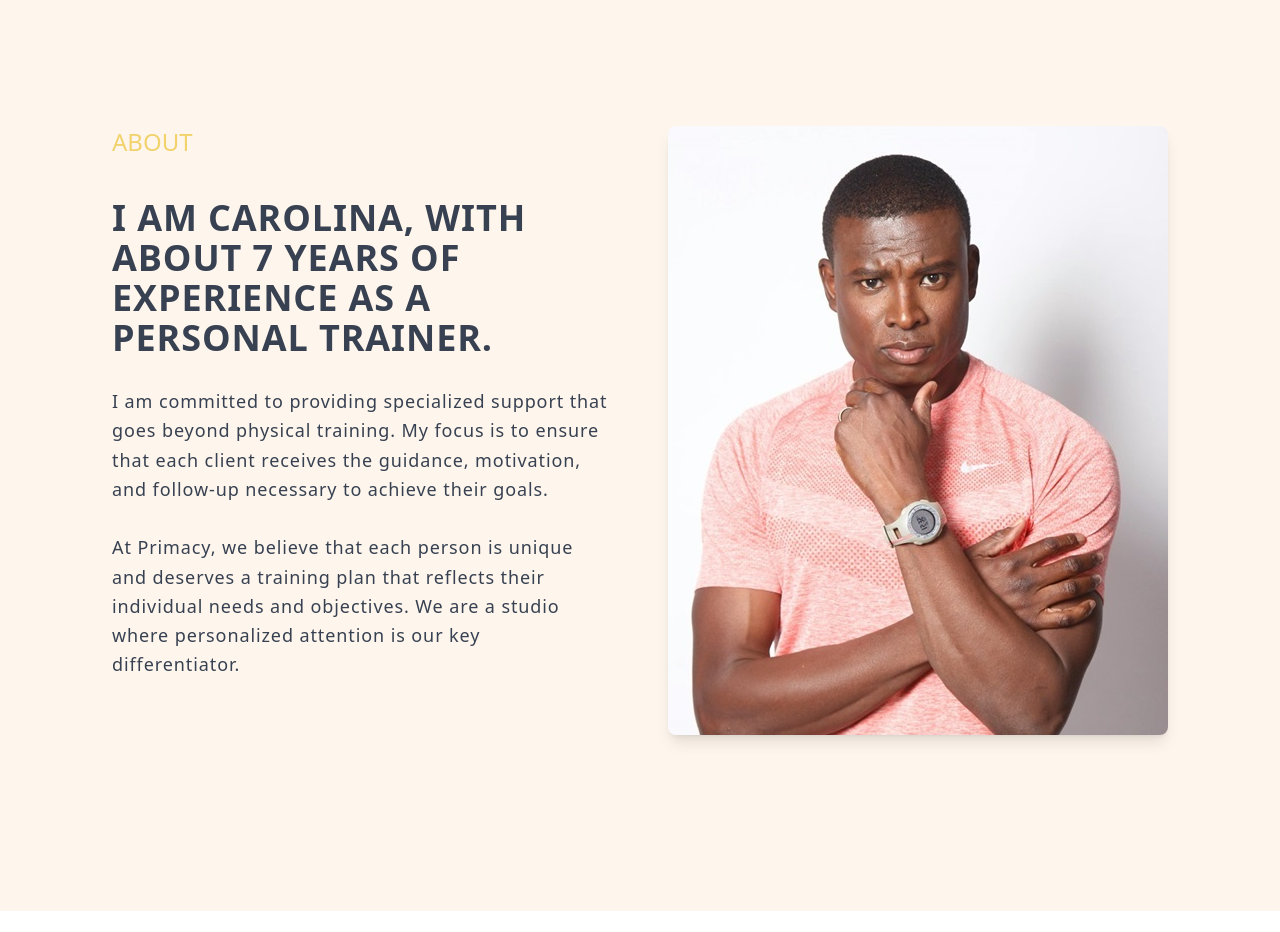
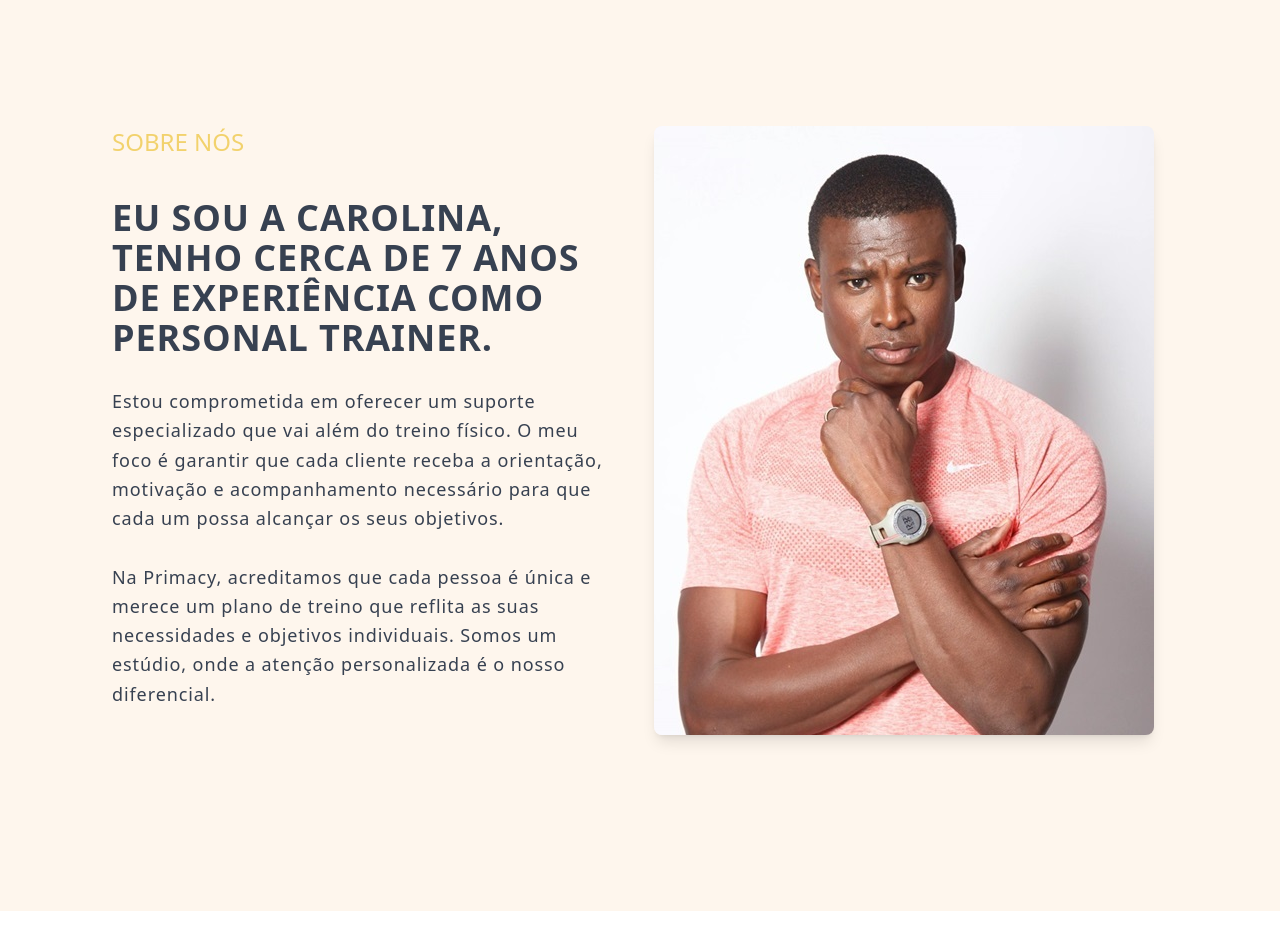
Before and after one commit to ArnabTo/primacy, a React (Vite) app: page / in a window 1280 px wide. Shown: the part 1840-2772 px from the top of the page. Built offline with nearby package versions, Linux system fonts and the light colour scheme; no server answers.

Commit message:
updated about and service to porto

```diff
--- a/src/component/About.jsx
+++ b/src/component/About.jsx
@@ -6,20 +6,21 @@ const About = () => {
             <div className="max-w-7xl mx-auto px-4 sm:px-6 lg:px-8">
                 <div className="flex flex-col lg:flex-row items-start justify-between  mx-3 lg:mx-20">
                     <div className="lg:w-1/2 mb-8 lg:mb-0 lg:pr-8">
-                        <h2 className="text-2xl text-aboutTxtColor uppercase mb-10">About</h2>
+                        <h2 className="text-2xl text-aboutTxtColor uppercase mb-10">Sobre Nós</h2>
                         <p className="text-lg text-gray-700 leading-relaxed tracking-wider font-normal">
                             <span className="block text-2xl lg:text-4xl font-bold uppercase">
-                                I am Carolina, with about 7 years of experience as a personal trainer.
+                                Eu sou a Carolina, tenho cerca de 7 anos de experiência como personal trainer.
                             </span>
                             <br></br>
-                            I am committed to providing specialized support that goes beyond physical training.
-                            My focus is to ensure that each client receives the guidance, motivation, and follow-up necessary to achieve their goals.
+                            Estou comprometida em oferecer um suporte especializado que vai além do treino físico.
+                            O meu foco é garantir que cada cliente receba a orientação, motivação e acompanhamento necessário para que cada um possa alcançar os seus objetivos.
                             <br></br>
                             <br></br>
-                            At Primacy, we believe that each person is unique and deserves a training plan that reflects their individual needs and objectives. We are a studio where personalized attention is our key differentiator.
+                            Na Primacy, acreditamos que cada pessoa é única e merece um plano de treino que reflita as suas necessidades e objetivos individuais.
+                            Somos um estúdio, onde a atenção personalizada é o nosso diferencial.
                         </p>
                     </div>
-                    <div className="w-">
+                    <div className="mx-auto">
                         <img src={AboutImg} alt="About Carolina" className="w-full h-auto object-cover rounded-lg shadow-lg" />
                     </div>
                 </div>
--- a/src/component/Services.jsx
+++ b/src/component/Services.jsx
@@ -7,7 +7,7 @@ const Services = () => {
         <div className="bg-white pt-20 lg:pt-24 pb-36">
             <div className='max-w-7xl mx-auto'>
                 <div className='mt-20 my-24'>
-                    <h1 className="text-textColor mt-20 text-center text-3xl lg:text-4xl font-bold font-manrope uppercase mb-3">Our <span className='text-serviceTxtColor'>Services</span></h1>
+                    <h1 className="text-textColor mt-20 text-center text-3xl lg:text-4xl font-bold font-manrope uppercase mb-3">Os nossos  <span className='text-serviceTxtColor'>serviços</span></h1>
                     <p className='text-textColor text-sm lg:text-xl text-center font-manrope mx-3'>Unlock your potential with our expert personal training, assessments, <br /> and nutritional guidance.</p>
                 </div>
 
@@ -20,7 +20,7 @@ const Services = () => {
                                     className="w-full h-full object-cover transform scale-110 transition-transform duration-[800ms] ease-[cubic-bezier(0.5,0,0.1,1)] group-hover:scale-100 brightness-100 group-hover:brightness-50"
                                 />
                                 <div className="absolute inset-0 flex items-center justify-center transition-opacity duration-300 opacity-0 group-hover:opacity-100">
-                                    <p className="text-white text-lg lg:text-2xl font-bold uppercase">Personal Training</p>
+                                    <p className="text-white text-lg lg:text-2xl font-bold uppercase">Treino personalizado</p>
                                 </div>
                             </div>
                         </div>
@@ -33,7 +33,7 @@ const Services = () => {
                                     className="w-full h-full object-cover transform scale-110 transition-transform duration-[800ms] ease-[cubic-bezier(0.5,0,0.1,1)] group-hover:scale-100 brightness-100 group-hover:brightness-50"
                                 />
                                 <div className="absolute inset-0 flex items-center justify-center transition-opacity duration-300 opacity-0 group-hover:opacity-100">
-                                    <p className="text-white text-lg lg:text-2xl font-bold uppercase">Physical Assessments</p>
+                                    <p className="text-white text-lg lg:text-2xl font-bold uppercase">Avaliações físicas</p>
                                 </div>
                             </div>
                         </div>
@@ -46,7 +46,7 @@ const Services = () => {
                                     className="w-full h-full object-cover transform scale-110 transition-transform duration-[800ms] ease-[cubic-bezier(0.5,0,0.1,1)] group-hover:scale-100 brightness-100 group-hover:brightness-50"
                                 />
                                 <div className="absolute inset-0 flex items-center justify-center transition-opacity duration-300 opacity-0 group-hover:opacity-100">
-                                    <p className="text-white text-lg lg:text-2xl font-bold uppercase">Nutritional Guidance</p>
+                                    <p className="text-white text-lg lg:text-2xl font-bold uppercase">Acompanhamento nutricional</p>
                                 </div>
                             </div>
                         </div>
```
